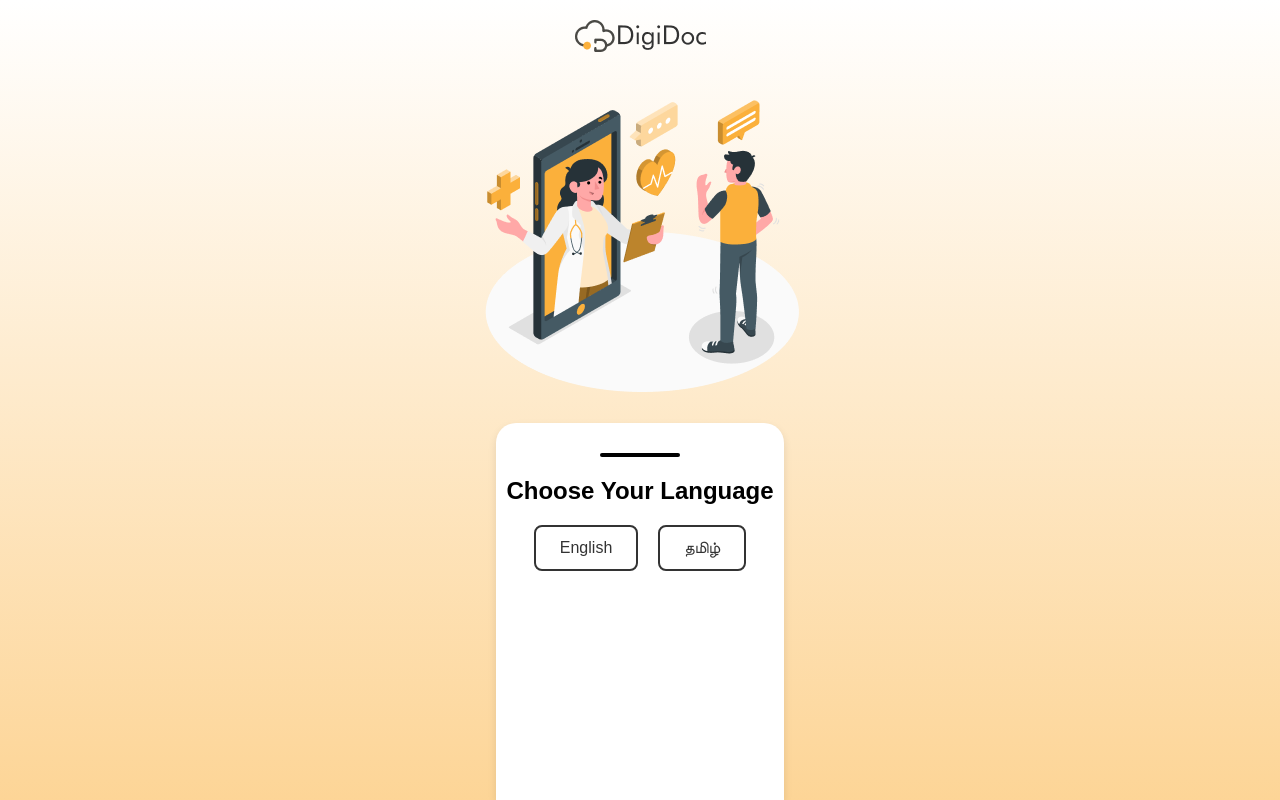
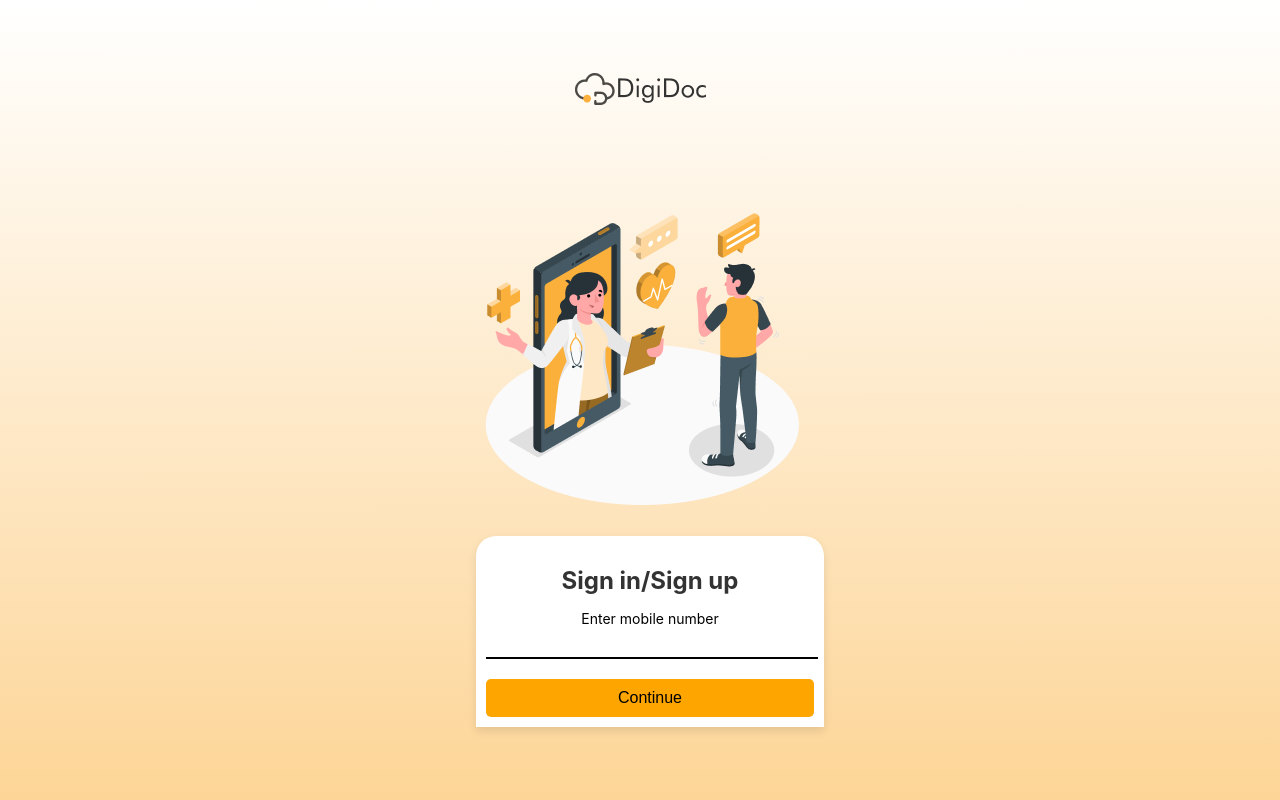
Before and after one commit to R-Yokesh/digidoc-patient-app, a React (Create React App) app: page /signin in a window 1280 px wide. Built offline with nearby package versions, Linux system fonts and the light colour scheme; a web font is replaced by a local one.

Commit message:
signin page

```diff
--- a/src/App.js
+++ b/src/App.js
@@ -1,10 +1,14 @@
 import './App.css';
-import LangSignView from './Views/LangSignView';
+// import LangSignView from './Views/LangSignView';
+import SigninView from './Views/SigninView';
 
 function App() {
   return (
     <div>
-    <LangSignView/>
+    {/* <LangSignView/> */}
+    <SigninView />
+
+
     </div>
   );
 }
--- /dev/null
+++ b/src/Components/Signin/Signin.css
@@ -0,0 +1,121 @@
+.form-container {
+    display: flex;
+    flex-direction: column;
+    align-items: center;
+    justify-content: center;
+    height: 100vh;
+    background: linear-gradient(179.96deg, #FFFFFF 0.03%, #FBB03B 187.34%) !important;
+    padding: 20px;
+    box-sizing: border-box;
+  }
+
+  .logo-section {
+    margin-bottom: 20px;
+    text-align: center;
+  }
+
+  .logo {
+    width: 131px;
+    height: 32px;
+    opacity: 1;
+    margin: 0px 20px 60px 20px;
+  }
+
+  .illustration-section {
+    margin-bottom: 15px;
+    text-align: center;
+  }
+
+  .illustration {
+    max-width: 400px;
+    height: auto;
+  }
+
+  .sign-in-form {
+    width: 100%;
+    max-width: 400px;
+    text-align: center;
+    background-color: white;
+    padding: 10px;
+    border-radius: 20px 20px 0 0;
+    box-shadow: 0px 4px 8px rgba(0, 0, 0, 0.1);
+    position: relative;
+  }
+
+  .sign-in-form h2 {
+    font-size: 24px;
+    margin-bottom: 15px;
+    color: #333;
+  }
+
+  .sign-in-form label {
+    display: block;
+    font-size: 14px;
+    color:black;
+    margin-bottom: 10px;
+  }
+
+  .sign-in-form input {
+    width: 100%;
+    margin-bottom: 20px;
+    border: none;
+    border-bottom: 2px solid black;
+    outline: none;
+    background-color: transparent;
+  }
+
+  .sign-in -form input:focus {
+    border-bottom: 2px solid #FFA500;
+  }
+
+  .sign-in-form button {
+    width: 100%;
+    padding: 10px;
+    background-color: #FFA500;
+    border: none;
+    color: black;
+    font-size: 16px;
+    border-radius: 5px;
+    cursor: pointer;
+  }
+
+  .sign-in-form button:hover {
+    background-color: #ff9900;
+  }
+
+  /* Add media query for responsive design up to 500px */
+  @media only screen and (max-width: 500px) {
+    .form-container {
+      padding: 10px;
+    }
+
+    .logo {
+      width: 80px;
+      height: 20px;
+    }
+
+    .illustration {
+      max-width: 200px;
+    }
+
+    .sign-in-form {
+      padding: 5px;
+    }
+
+    .sign-in-form h2 {
+      font-size: 18px;
+    }
+
+    .sign-in-form label {
+      font-size: 12px;
+    }
+
+    .sign-in-form input {
+      margin-bottom: 15px;
+    }
+
+    .sign-in-form button {
+      padding: 5px;
+      font-size: 14px;
+    }
+  }
--- /dev/null
+++ b/src/Components/Signin/Signin.jsx
@@ -0,0 +1,33 @@
+import React from 'react'
+import DigiDocImage from '../../Assets/Images/DigiDoc Head.png';
+import SplashImage from '../../Assets/Images/Online Doctor-amico.png';
+import './Signin.css'
+
+const Signin = () => {
+  return (
+    <div className="form-container">
+      <div className="logo-container">
+        <header className="logo-section">
+          <img src={DigiDocImage} alt="DigiDoc" className="logo" />
+        </header>
+        <div className="illustration-section">
+          <img src={SplashImage} alt="Doctor Illustration" className="illustration" />
+        </div>
+
+        <form className="sign-in-form">
+          <h2>Sign in/Sign up</h2>
+          <label htmlFor="mobile-number">Enter mobile number</label>
+          <input
+            type="text"
+            id="mobile-number"
+            required
+          />
+          <button type="submit">Continue</button>
+        </form>
+      </div>
+      </div>
+
+  )
+}
+
+export default Signin
--- /dev/null
+++ b/src/Views/SigninView.jsx
@@ -0,0 +1,12 @@
+import React from 'react'
+import Signin from '../Components/Signin/Signin'
+
+const SigninView = () => {
+  return (
+    <div>
+        <Signin />
+    </div>
+  )
+}
+
+export default SigninView
```
